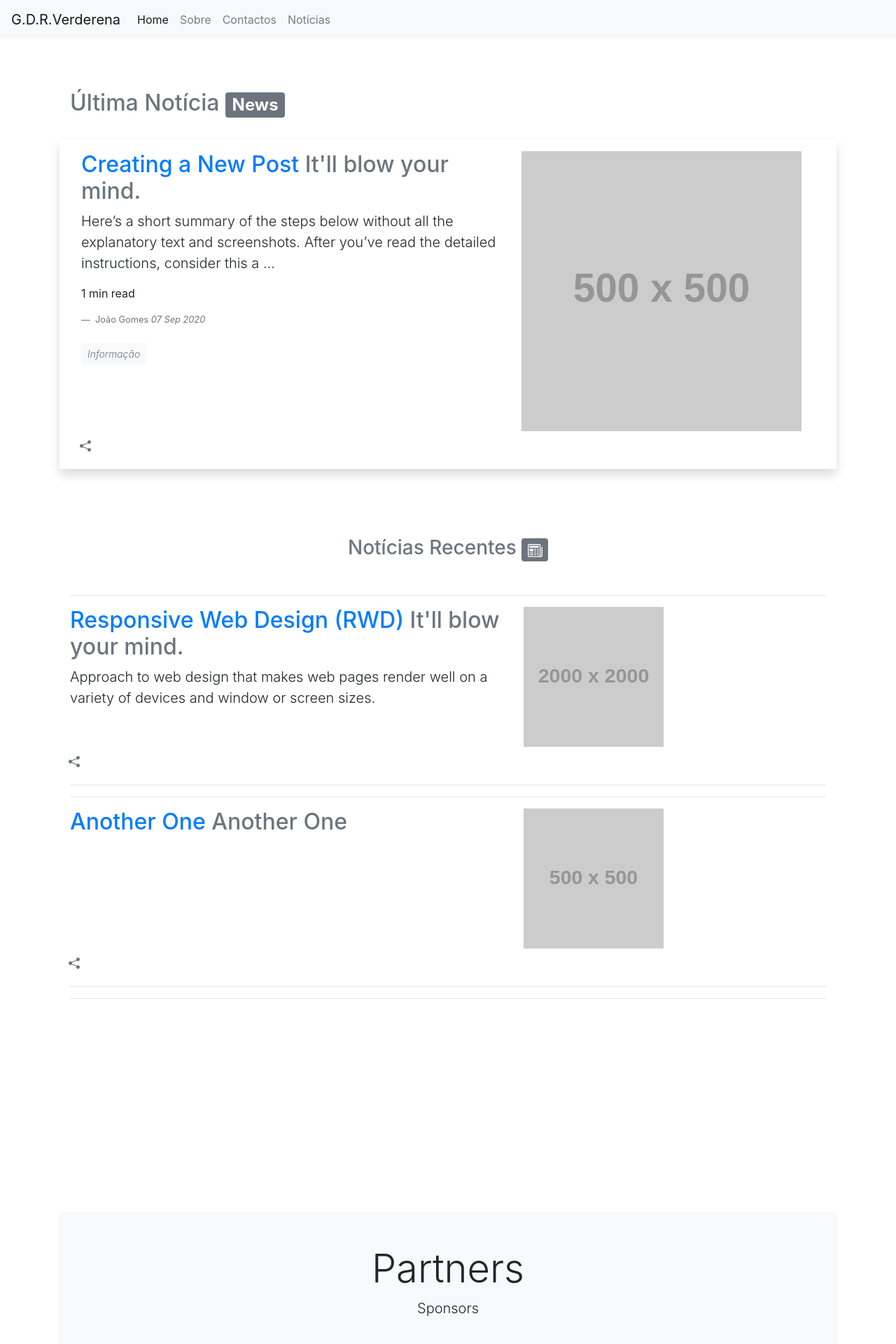
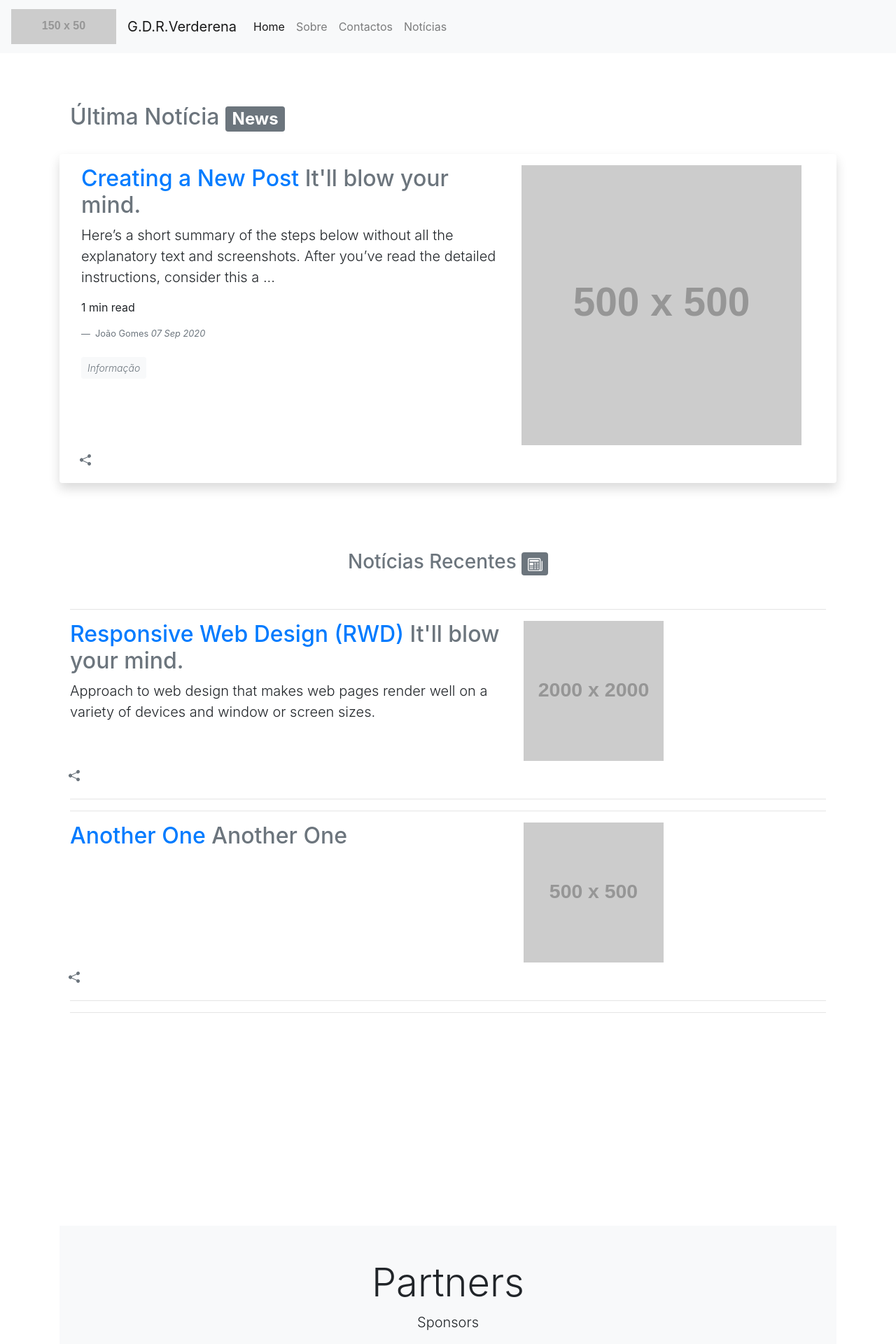
Before and after one commit to GDR-Verderena/gdr-verderena.github.io, a Jekyll site: the page built from index.html, in a window 1280 px wide. Shown: the top 1920 px of the page at 70% size. Built offline with Jekyll 4.4.1, drawn with Linux system fonts in a browser that asks for light colours.

Commit message:
Update default.html

```diff
--- a/_layouts/default.html
+++ b/_layouts/default.html
@@ -38,6 +38,9 @@
 
 
   <nav class="navbar navbar-expand-lg navbar-light bg-light">
+     <a class="navbar-brand" href="#">
+          <img src="http://placehold.it/150x50?text=Logo" alt="">
+        </a>
   <a class="navbar-brand" href="/">G.D.R.Verderena</a>
   <button class="navbar-toggler" type="button" data-toggle="collapse" data-target="#navbarTogglerDemo02" aria-controls="navbarTogglerDemo02" aria-expanded="false" aria-label="Toggle navigation">
     <span class="navbar-toggler-icon"></span>
```
